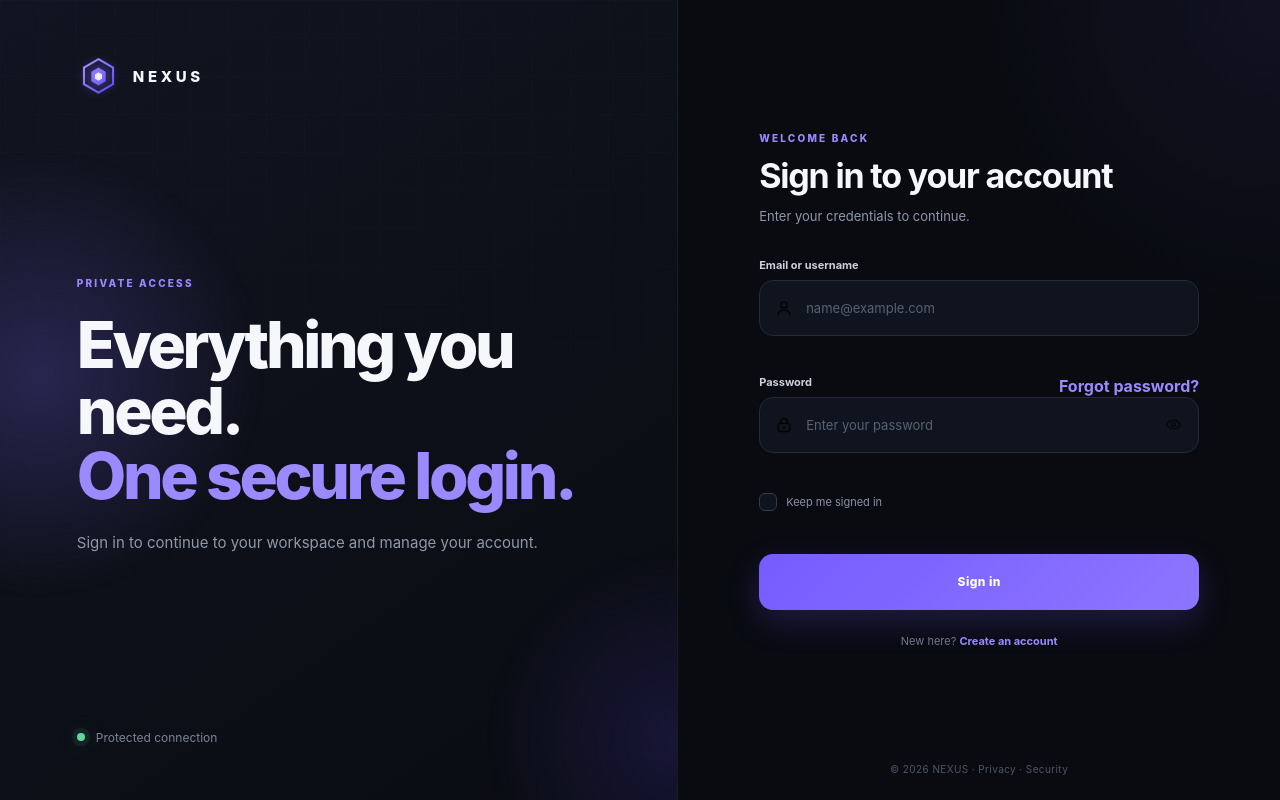
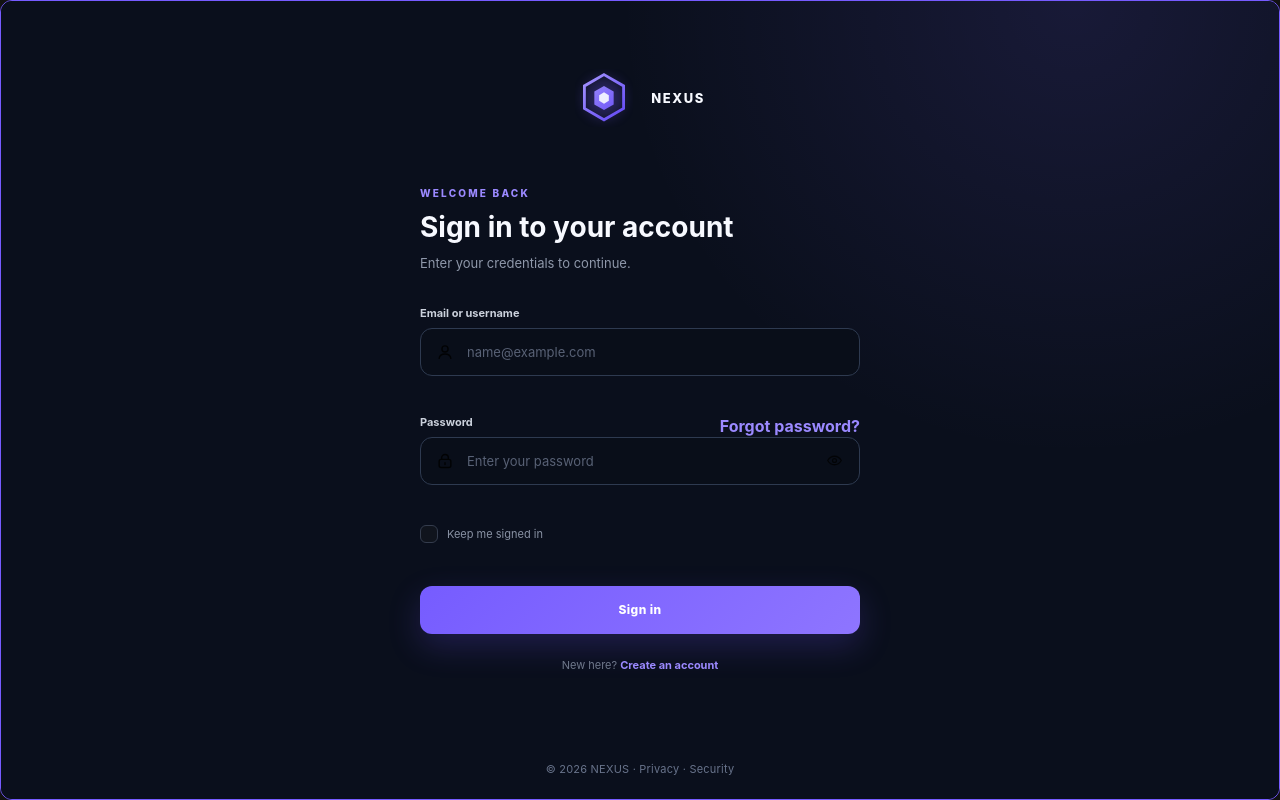
Before and after one commit to 3zva/NEXUSPROJECT, a plain HTML site: page loader-assets/login-gui-codex-package/html/index.html in a window 1280 px wide. Drawn offline with Linux system fonts and the light colour scheme.

Commit message:
Apply styling to release loader

```diff
--- a/loader-assets/login-gui-codex-package/html/styles.css
+++ b/loader-assets/login-gui-codex-package/html/styles.css
@@ -194,3 +194,115 @@ footer { position: absolute; bottom: 25px; left: 0; width: 100%; text-align: cen
 @media (prefers-reduced-motion: reduce) {
   *, *::before, *::after { scroll-behavior: auto !important; animation-duration: .01ms !important; transition-duration: .01ms !important; }
 }
+
+/* Release loader panel: the standalone EXE starts here, so this must match the approved auth/load references. */
+html,
+body {
+  width: 100%;
+  height: 100%;
+  min-height: 0;
+  overflow: hidden;
+  background: transparent;
+}
+
+body {
+  color: #f7f9ff;
+}
+
+.shell {
+  width: 100vw;
+  height: 100vh;
+  min-height: 0;
+  display: block;
+  overflow: hidden;
+  background: #0a0f1c;
+  border: 1px solid #765bff;
+  border-radius: 12px;
+}
+
+.brand-panel {
+  display: none;
+}
+
+.form-panel,
+.scroll-panel {
+  width: 100%;
+  height: 100%;
+  min-height: 0;
+  padding: 54px 82px 52px;
+  display: flex;
+  flex-direction: column;
+  align-items: stretch;
+  justify-content: center;
+  overflow-y: auto;
+  background: radial-gradient(circle at 84% 0, rgba(128, 104, 255, .12), transparent 34%), #0a0f1c;
+}
+
+.form-wrap {
+  width: 100%;
+  max-width: 440px;
+  margin: 0 auto auto;
+}
+
+.register-wrap,
+.verify-wrap,
+.success-wrap,
+.installer-wrap {
+  max-width: 476px;
+}
+
+.mobile-brand {
+  display: flex;
+  align-items: center;
+  justify-content: center;
+  gap: 18px;
+  margin: 14px 0 54px;
+  color: #f7f9ff;
+  font-size: 13px;
+  font-weight: 850;
+  letter-spacing: .12em;
+}
+
+.mobile-brand img {
+  width: 58px;
+  height: 58px;
+}
+
+.form-wrap h2 {
+  font-size: 28px;
+  letter-spacing: 0;
+}
+
+.input-shell {
+  height: 48px;
+  background: #090e19;
+  border-color: #2e3a50;
+  border-radius: 12px;
+}
+
+.submit-button {
+  height: 48px;
+  border-radius: 12px;
+}
+
+.register-continue-fixed {
+  position: static;
+  width: 100%;
+  margin-top: 10px;
+}
+
+.authenticated-pill {
+  margin-bottom: 34px;
+}
+
+.path-input-shell {
+  height: 64px;
+}
+
+footer {
+  position: absolute;
+  bottom: 23px;
+  color: #68738b;
+  font-size: 11px;
+  letter-spacing: .02em;
+}
--- a/qt_recoil_gui/CMakeLists.txt
+++ b/qt_recoil_gui/CMakeLists.txt
@@ -1,5 +1,5 @@
 cmake_minimum_required(VERSION 3.24)
-project(NexusClient VERSION 1.6.0 LANGUAGES CXX)
+project(NexusClient VERSION 1.6.1 LANGUAGES CXX)
 
 set(CMAKE_CXX_STANDARD 20)
 set(CMAKE_CXX_STANDARD_REQUIRED ON)
```
Also changed, not shown: 1 other file.
